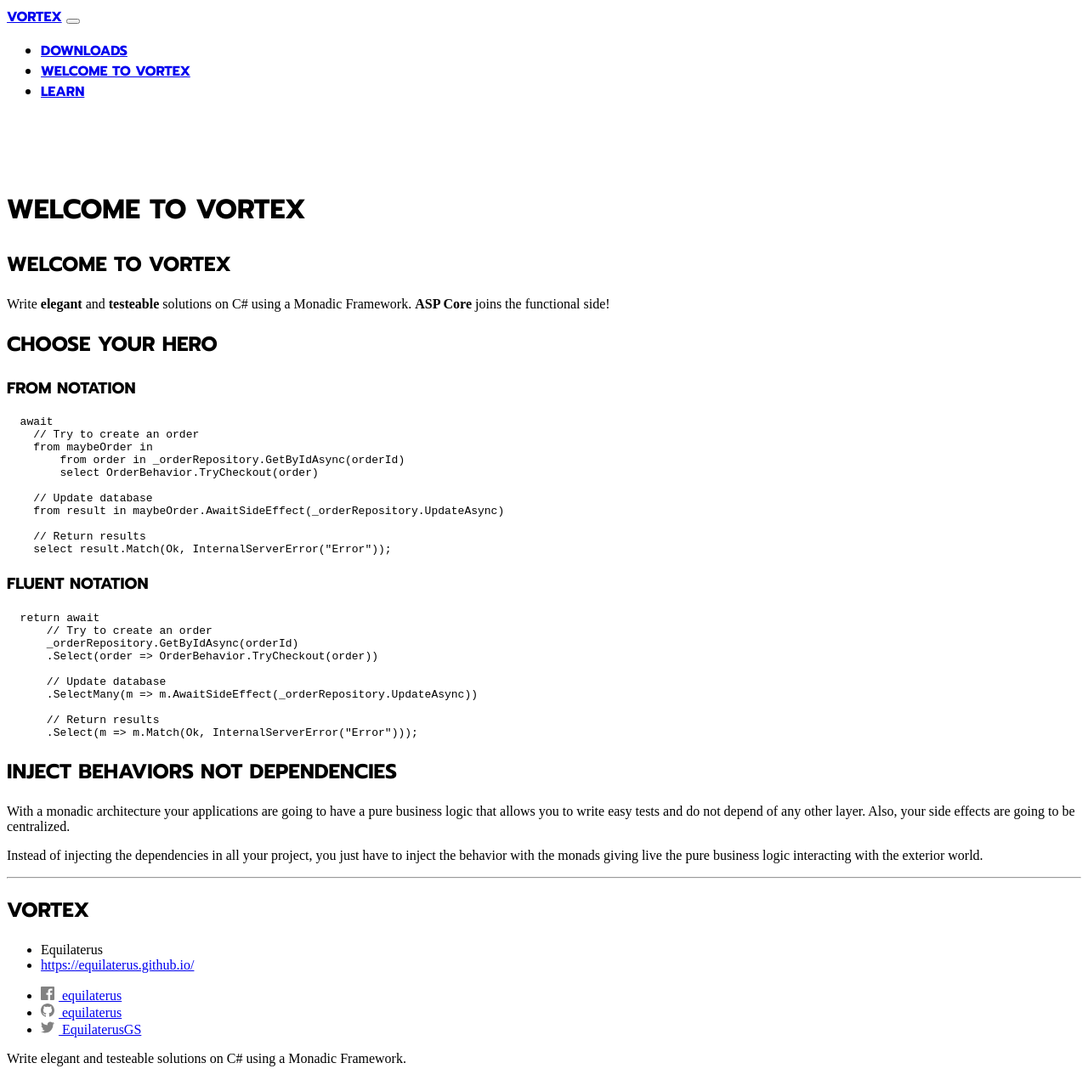
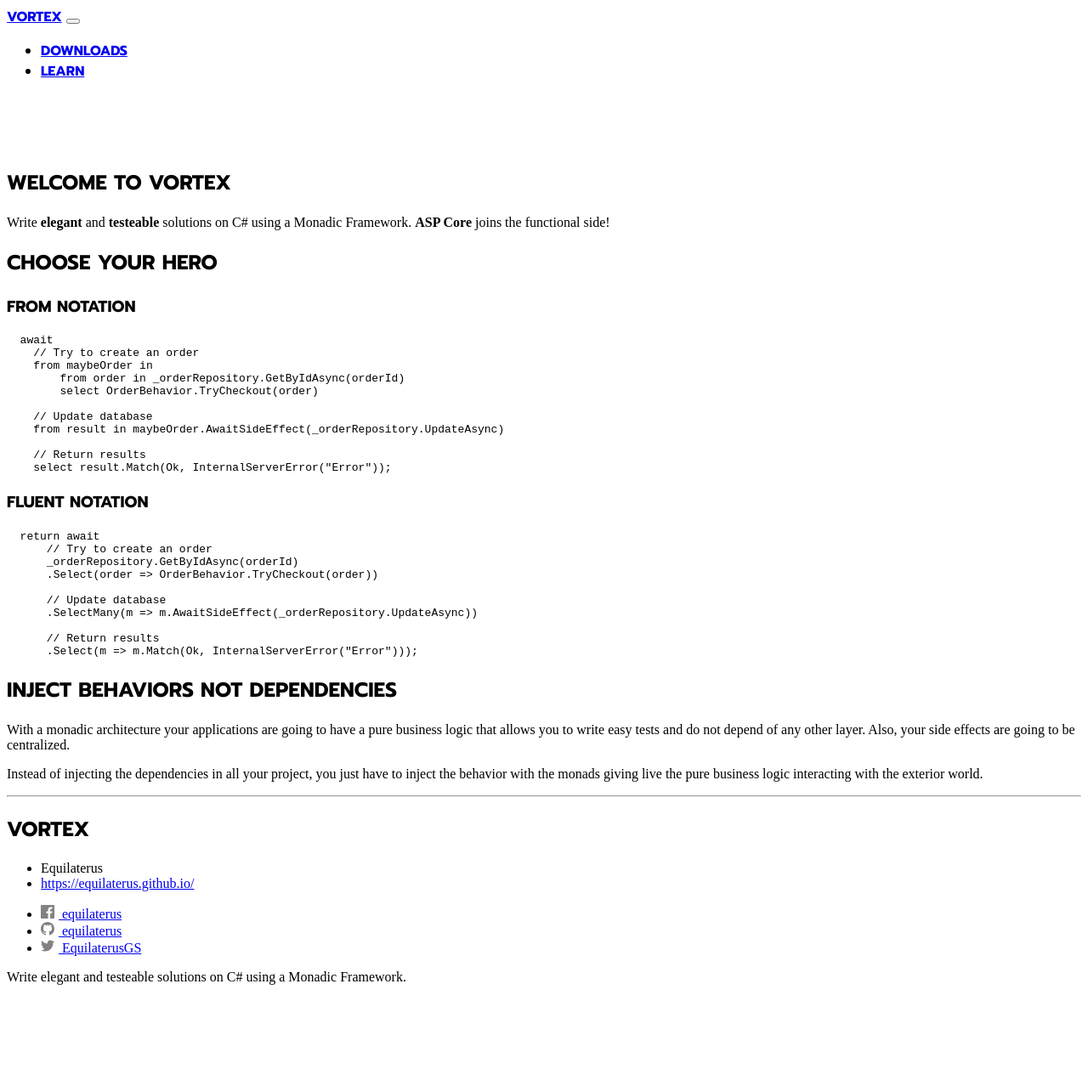
Before and after one commit to equilaterus/Vortex, a Jekyll site: the page built from index.md, in a window 1280 px wide. Shown: the whole page at 85% size. Built offline with Jekyll 4.4.1, drawn with Linux system fonts in a browser that asks for light colours; a style sheet for code colours, icons or effects is not loaded; our own code applies the rules of GitHub Pages for plain Markdown files; after the commit the page ends 1175 px from its top, so only the background shows below that; part of the change alters nothing that is shown.

```diff
--- a/index.md
+++ b/index.md
@@ -6,8 +6,8 @@
 # See: https://jekyllrb.com/docs/themes/#overriding-theme-defaults
 #
 layout: page
-is_home: true
-no_title: true
+hide_menu: true
+hide_title: true
 ---
 
 ## Welcome to Vortex
```
